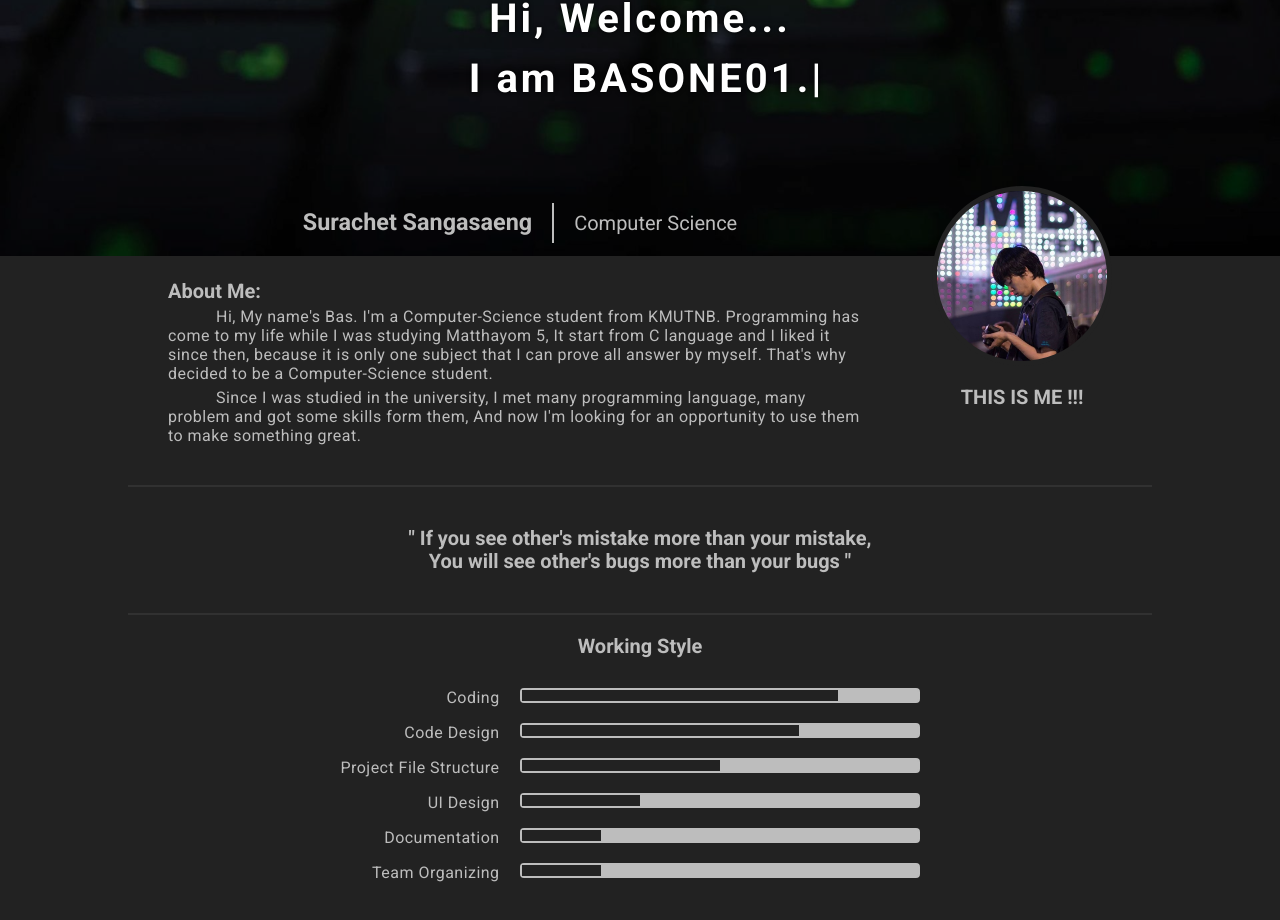
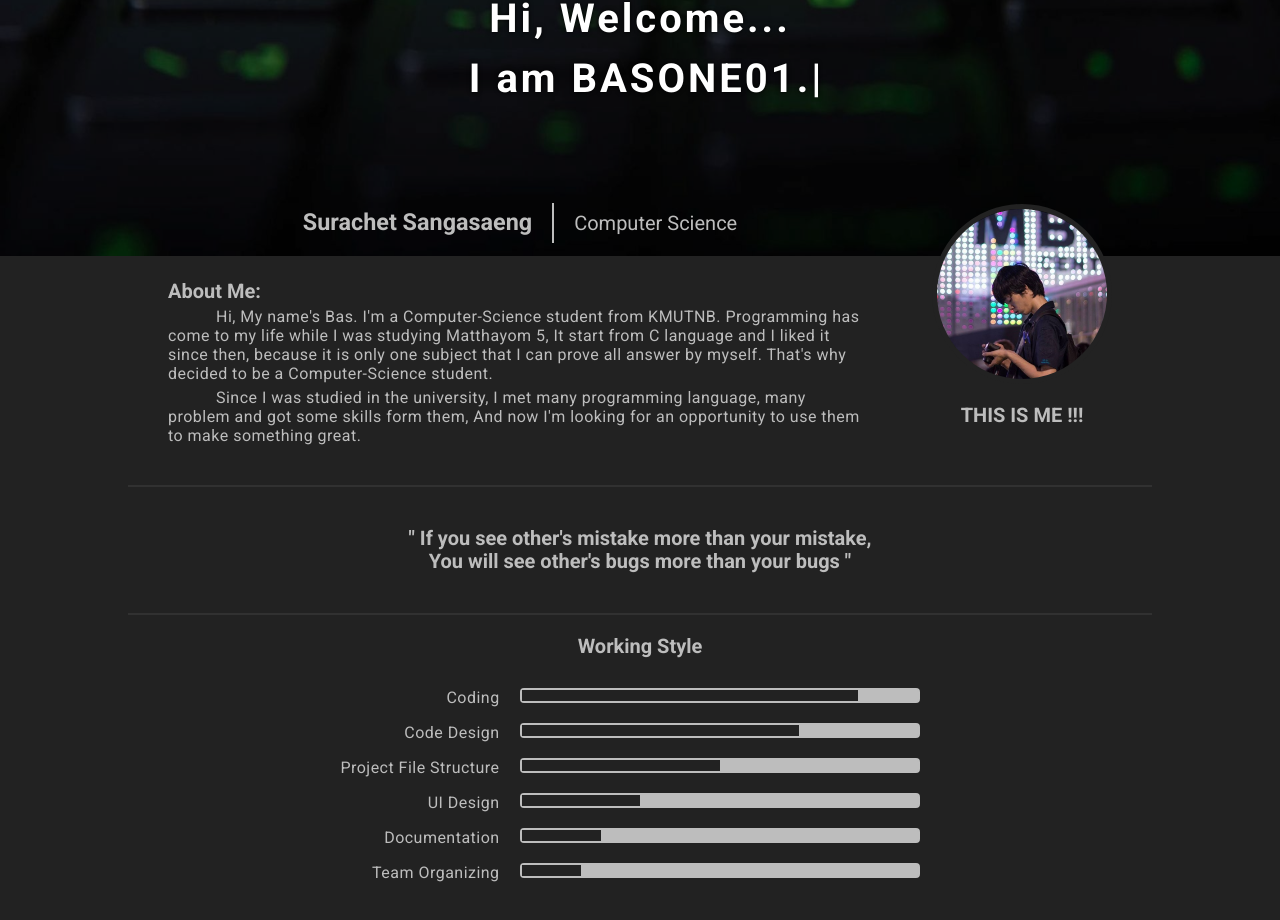
Before and after one commit to Basone01/basone01.github.io, a React app: page /#/ in a window 1280 px wide. Shown: the part 144-1064 px from the top of the page. Built offline with nearby package versions, Linux system fonts and the light colour scheme.

Commit message:
changed alignItems of AboutMeSection to center

```diff
--- a/src/components/page/home/home.js
+++ b/src/components/page/home/home.js
@@ -12,7 +12,7 @@ export function Home(props) {
                 transform: "translateY(-110px)",
                 marginBottom:"-90px"
             }}>
-                <Flex justifyContent="center" alignItems="stretch" style={{maxWidth: "1024px"}}>
+                <Flex justifyContent="center" alignItems="center" style={{maxWidth: "1024px"}} >
                     <Flex fluid grow={1} direction="column" alignItems="stretch">
                         <Flex fluid alignItems="baseline" justifyContent="center" style={{marginBottom: '1em'}}>
                             <h3 style={{textAlign: "right"}}>Surachet Sangasaeng</h3>
@@ -61,16 +61,15 @@ export function Home(props) {
                     Working Style
                 </HeadingText>
                 <Flex fluid alignItems="stretch" direction="column">
-                    <WorkStyle title="Coding" percent={80}/>
+                    <WorkStyle title="Coding" percent={85}/>
                     <WorkStyle title="Code Design" percent={70}/>
                     <WorkStyle title="Project File Structure" percent={50}/>
                     <WorkStyle title="UI Design" percent={30}/>
                     <WorkStyle title="Documentation" percent={20}/>
-                    <WorkStyle title="Team Organizing" percent={20}/>
+                    <WorkStyle title="Team Organizing" percent={15}/>
                 </Flex>
+            </Section>
 
-
-            </Section>
         </Fragment>
     );
 }
```
